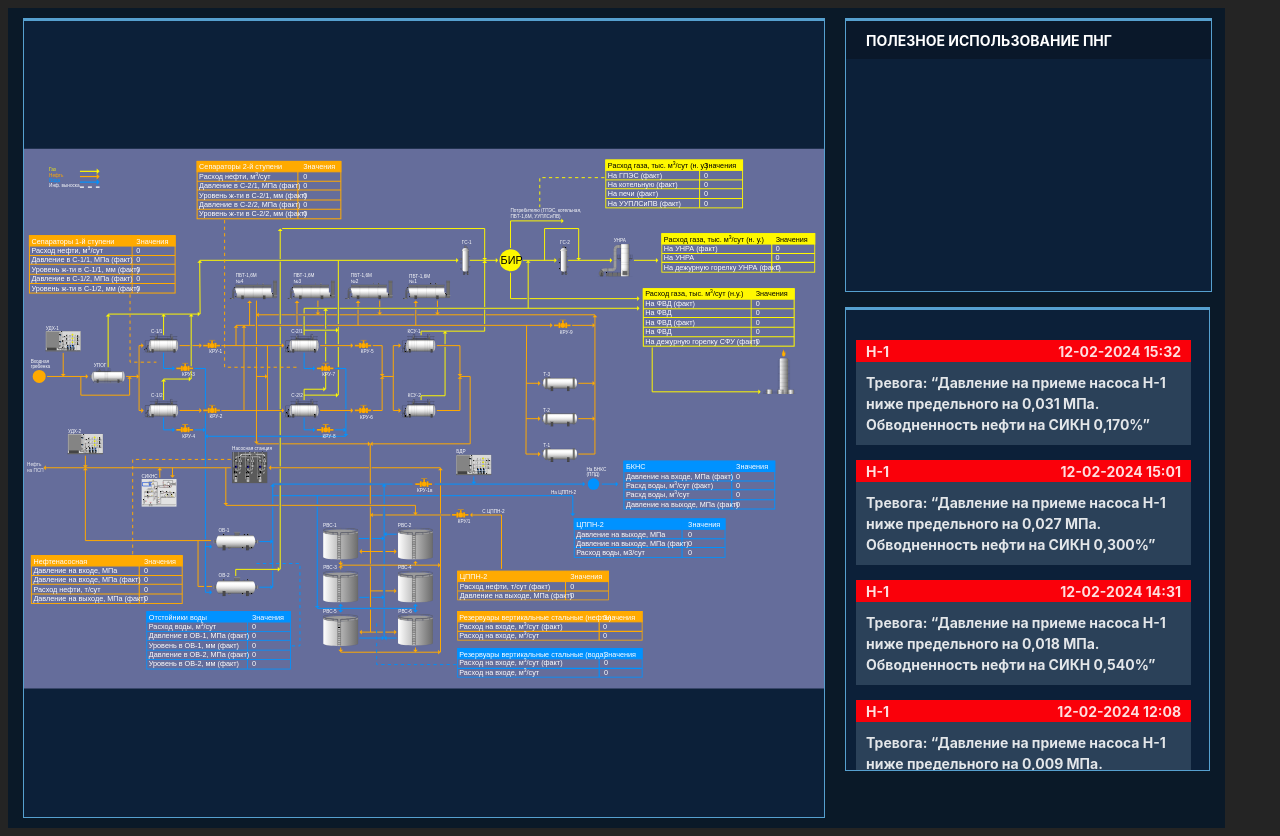
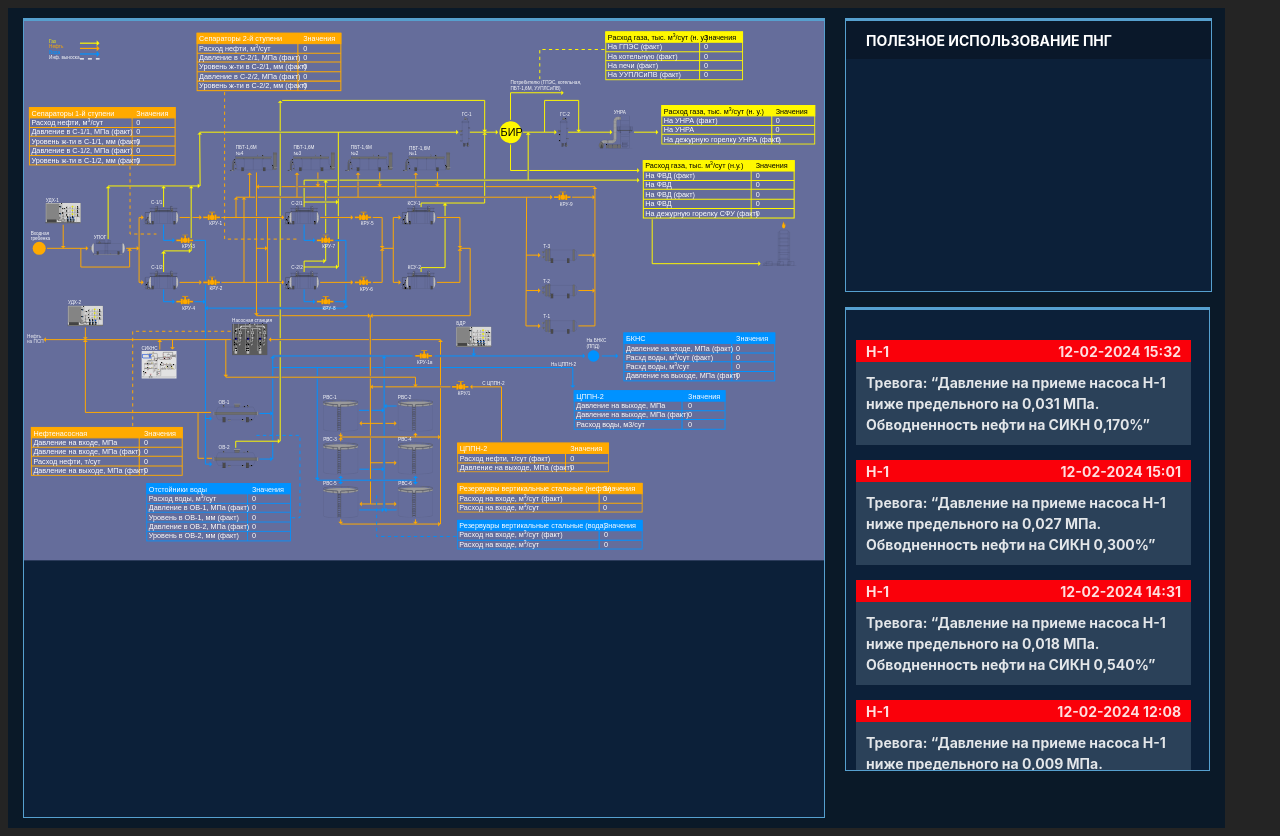
Before and after one commit to minordm/remizoff_proj, a React (Vite) app: page / in a window 1280 px wide. Shown: the top 836 px of the page. Built offline with nearby package versions, Linux system fonts and the light colour scheme.

Commit message:
добавил основную схему как svg

```diff
--- a/package.json
+++ b/package.json
@@ -15,7 +15,8 @@
     "classnames": "^2.5.1",
     "react": "^19.0.0",
     "react-chartjs-2": "^5.3.0",
-    "react-dom": "^19.0.0"
+    "react-dom": "^19.0.0",
+    "react-svg": "^16.3.0"
   },
   "devDependencies": {
     "@eslint/js": "^9.21.0",
--- a/src/layout/Main/BodyScheme/BodyScheme.css
+++ b/src/layout/Main/BodyScheme/BodyScheme.css
@@ -4,3 +4,15 @@
     border: 1px solid rgb(86, 160, 207);
     border-top: 3px solid rgb(86, 160, 207);
 }
+
+.scheme {
+    width: 11927px;
+}
+
+.st147:hover {
+    filter: brightness(0.3) sepia(0.5) opacity(60%);
+}
+
+use:hover {
+    filter: brightness(0.3) sepia(0.5) opacity(60%);
+}
--- a/src/layout/Main/BodyScheme/BodyScheme.jsx
+++ b/src/layout/Main/BodyScheme/BodyScheme.jsx
@@ -1,8 +1,11 @@
 import "./BodyScheme.css";
+import { ReactSVG } from "react-svg";
 
 export default function BodyScheme() {
 
   return (
-    <img className='body-scheme' src='./scheme2-01-1.svg'/>
+    <div className="body-scheme">
+      <ReactSVG src="./scheme2-01-1.svg" className='scheme1' />
+    </div>
   );
 }
```
Also changed, not shown: 1 other file (tests, documents, lock files or other folders).
